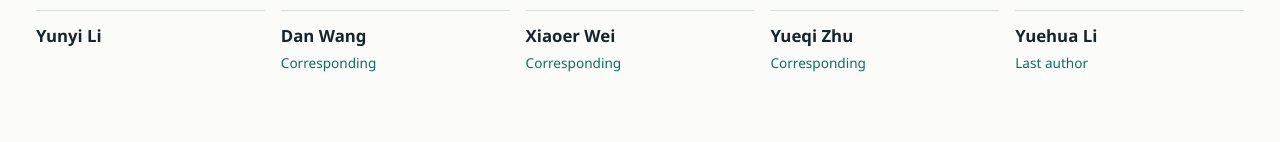
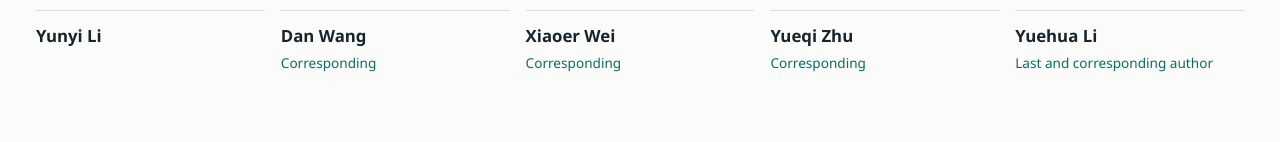
Before and after one commit to FrankZhangRp/LSR-2027, a plain HTML site: page docs/index.html in a window 1280 px wide. Shown: the part 3182-3324 px from the top of the page. Drawn offline with Linux system fonts and the light colour scheme.

Commit message:
Make the proposed challenge and author roles easy to verify
Present the published CT pair alongside the challenge tracks and reproduction commands. Identify Yuehua Li as last and corresponding author and document the one-protocol BV/TV evaluation.

Constraint: Release only public assets and proposed evaluation details
Tested: Eleven scoring regressions, README visual asset paths and web author role
Not-tested: Formal clinical-grade PCCT pairing and morphometry qualification

```diff
--- a/docs/index.html
+++ b/docs/index.html
@@ -182,7 +182,7 @@
           <li><strong>Dan Wang</strong><span>Corresponding</span></li>
           <li><strong>Xiaoer Wei</strong><span>Corresponding</span></li>
           <li><strong>Yueqi Zhu</strong><span>Corresponding</span></li>
-          <li><strong>Yuehua Li</strong><span>Last author</span></li>
+          <li><strong>Yuehua Li</strong><span>Last and corresponding author</span></li>
         </ol>
       </section>
   </main>
```
Also changed, not shown: 2 other files.
